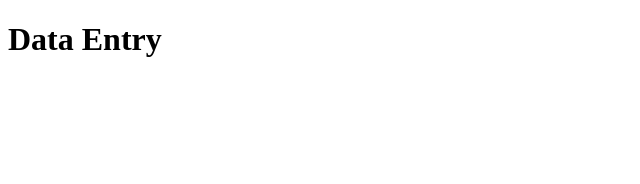
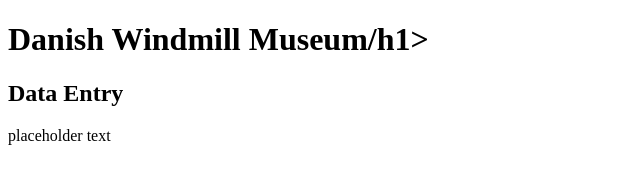
Before and after one commit to Hawkeye35/Web-project, a plain HTML site: page index.html in a window 1280 px wide. Shown: the whole page, without its empty margins (0-640 px from the left). Drawn offline with Linux system fonts and the light colour scheme; files that its build step writes are made by us from their sources.

Commit message:
changing around html

```diff
--- a/index.html
+++ b/index.html
@@ -6,6 +6,16 @@
     <link rel="stylesheet" href="../assets/css/style.css">
 </head>
 <body>
-    <h1>Data Entry</h1>
+
+
+    <header>
+    <h1>Danish Windmill Museum/h1>
+    </header>
+
+    <main>
+        <h2>Data Entry</h2>
+        <p>placeholder text</p>
+    </main>
+
 </body>
 </html>
```
